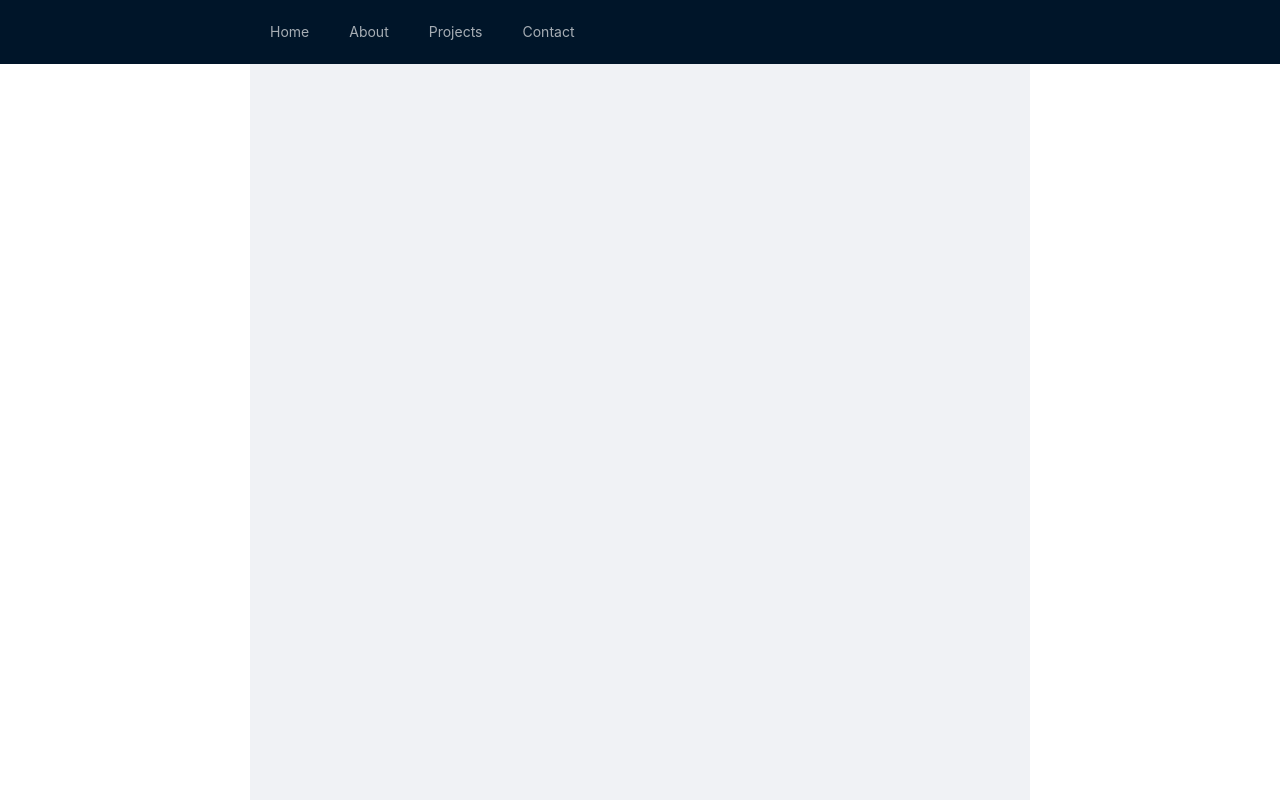
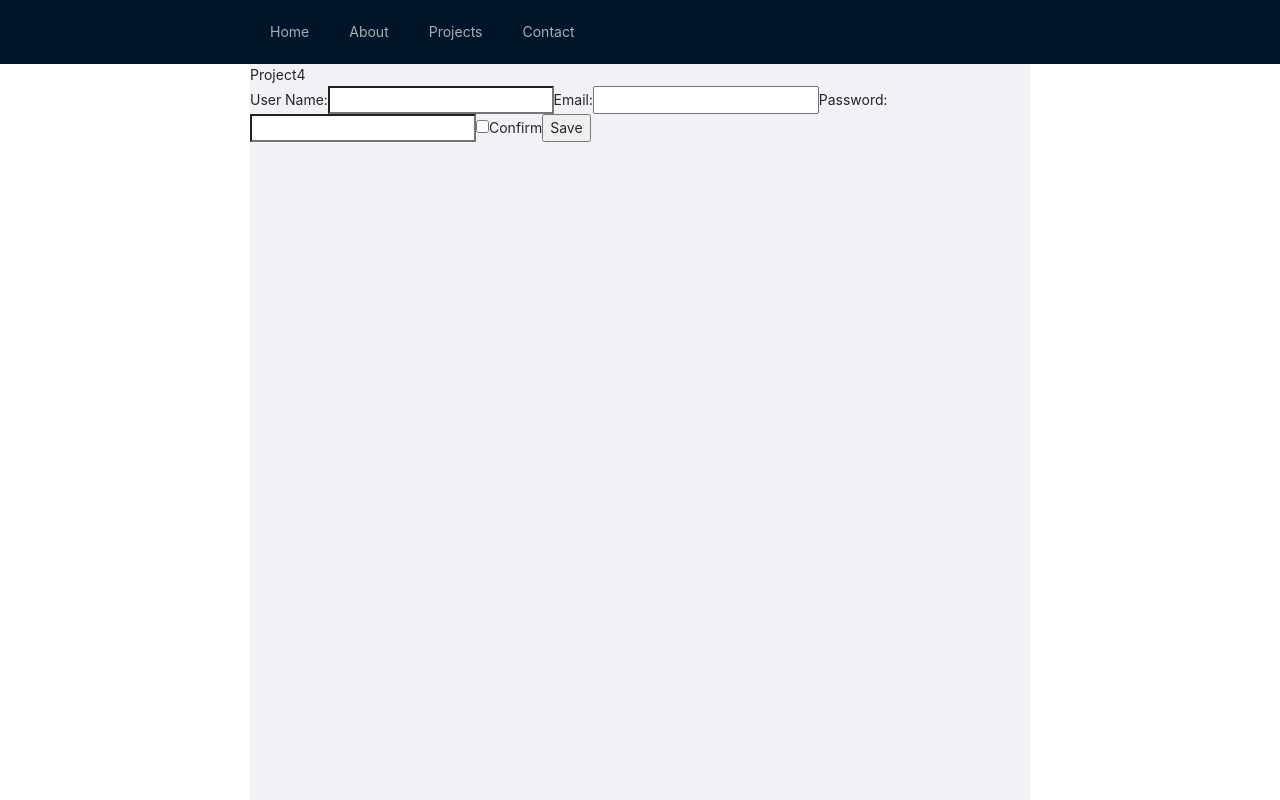
Before and after one commit to Shirai92/portfolio, a React (Create React App) app: page /project4 in a window 1280 px wide. Built offline with nearby package versions, Linux system fonts and the light colour scheme.

Commit message:
login page

```diff
--- a/src/components/nav/nav.jsx
+++ b/src/components/nav/nav.jsx
@@ -35,6 +35,10 @@ const Nav = () => {
           <Menu.Item key={"3"}>
             <Link to="/project3">Project3</Link>
           </Menu.Item>
+
+          <Menu.Item key={"4"}>
+            <Link to="/project4">Project4</Link>
+          </Menu.Item>
         </Menu.SubMenu>
 
         <Menu.Item style={{ float: "right" }}>
--- /dev/null
+++ b/src/pages/projects/project3/addTask.jsx
@@ -0,0 +1,125 @@
+import React, { useState } from "react";
+// import { useReducer } from "react";
+
+// const initialState = {
+//   text: "",
+//   check: false,
+//   date: new Date().toISOString().slice(0, 10),
+// };
+
+// function reducer(state, action) {
+//   switch (action.type) {
+//     case "CLEAR":
+//       return initialState;
+//     case "handleDate":
+//       return {
+//         ...state,
+//         date: action.payload.date,
+//       };
+//     case "handleText":
+//       return {
+//         ...state,
+//         text: action.payload.text,
+//       };
+//     case "handleCheck":
+//       return {
+//         ...state,
+//         check: action.payload.check,
+//       };
+//     default:
+//       throw new Error();
+//   }
+// }
+
+const AddTask = (props) => {
+  // const [state, dispatch] = useReducer(reducer, initialState);
+  const [text, setText] = useState("");
+  const [check, setCheck] = useState(false);
+  const [date, setDate] = useState(new Date().toISOString().slice(0, 10));
+
+  const handleSubmit = (e) => {
+    e.preventDefault();
+  };
+
+  const handleDate = (e) => {
+    setDate(e.target.value);
+  };
+
+  const handleText = (e) => {
+    setText(e.target.value);
+  };
+
+  const handleCheck = () => {
+    setCheck(!check);
+  };
+
+  const handleClick = () => {
+    console.log("click");
+    const isTaskAdded = props.addTask(text, date, check);
+    if (isTaskAdded === true) {
+      setText("");
+      setCheck(false);
+      setDate(new Date().toISOString().slice(0, 10));
+    }
+  };
+
+  // const handleDate = (e) => {
+  //   dispatch({
+  //     type: "handleDate",
+  //     payload: {
+  //       date: e.target.value,
+  //     },
+  //   });
+  // };
+
+  // const handleText = (e) => {
+  //   dispatch({
+  //     type: "handleText",
+  //     payload: {
+  //       text: e.target.value,
+  //     },
+  //   });
+  // };
+
+  // const handleCheck = () => {
+  //   dispatch({
+  //     type: "handleCheck",
+  //     payload: {
+  //       check: !state.check,
+  //     },
+  //   });
+  // };
+
+  // Reducer
+  // const handleClick = () => {
+  //   console.log("click");
+  //   const isTaskAdded = props.addTask(state.text, state.date, state.check);
+  //   if (isTaskAdded === true) {
+  //     dispatch({
+  //       type: "CLEAR",
+  //     });
+  //   }
+  // };
+
+  return (
+    <div>
+      <h1>TO DO APP</h1>
+      <form onSubmit={handleSubmit}>
+        <input
+          type="text"
+          placeholder="add task"
+          value={text}
+          onChange={handleText}
+        />
+        <input type="checkbox" checked={check} onChange={handleCheck} />
+        <label htmlFor="important">Piority</label>
+        <br />
+        <label htmlFor="date">deadline</label>
+        <input type="date" value={date} onChange={handleDate}></input>
+        <br />
+        <button onClick={handleClick}>Add</button>
+      </form>
+    </div>
+  );
+};
+export default AddTask;
--- /dev/null
+++ b/src/pages/projects/project3/task.jsx
@@ -0,0 +1,50 @@
+import React from "react";
+
+const Task = (props) => {
+  const { task, change, remove } = props;
+  const { active } = task;
+
+  return active ? (
+    <ActiveTask task={props.task} change={change} remove={remove} />
+  ) : (
+    <DoneTask task={props.task} change={change} remove={remove} />
+  );
+};
+
+const ActiveTask = (props) => {
+  const { task, change, remove } = props;
+  const { id, text, date, important } = task;
+  const redColor = { color: "red" };
+
+  return (
+    <div>
+      <p>
+        <strong style={important ? redColor : null}>{text}</strong> until{" "}
+        <span>{date} </span>
+        <button onClick={() => change(id)}>Done</button>
+        <button onClick={() => remove(id)}>X</button>
+      </p>
+    </div>
+  );
+};
+
+const DoneTask = (props) => {
+  const { task, remove } = props;
+  const { id, text, date, finishDate } = task;
+  const finish = new Date(finishDate).toLocaleDateString();
+
+  return (
+    <div>
+      <p>
+        <strong>{text}</strong>
+        <em> deadline {date} </em>
+        <br />
+        done
+        <span> {finish}</span>
+        <button onClick={() => remove(id)}>X</button>
+      </p>
+    </div>
+  );
+};
+
+export default Task;
--- /dev/null
+++ b/src/pages/projects/project3/taskList.jsx
@@ -0,0 +1,57 @@
+import React from "react";
+import Task from "./task";
+
+const TaskList = (props) => {
+  const active = props.tasks.filter((task) => task.active === true);
+  active.sort((a, b) => b.important - a.important);
+
+  const done = props.tasks.filter((task) => {
+    return task.active === false;
+  });
+  done.sort((a, b) => b.finishDate - a.finishDate);
+
+  const renderTasks = (tasks) => {
+    return tasks.map((task) => (
+      <Task
+        key={task.id}
+        task={task}
+        remove={props.remove}
+        change={props.change}
+      />
+    ));
+  };
+
+  return (
+    <>
+      <ActiveTasksList data={renderTasks(active)} />
+      <hr />
+      <DoneTasksList data={renderTasks(done)} />
+    </>
+  );
+};
+
+const ActiveTasksList = (props) => {
+  const { data } = props;
+
+  return (
+    <div>
+      <h1>Task to be done</h1>
+      {data.length > 0 ? data : <p>No tasks to be done</p>}
+    </div>
+  );
+};
+
+const DoneTasksList = (props) => {
+  const { data } = props;
+
+  return (
+    <div>
+      <h3>
+        Task done<em> ({data.length})</em>
+      </h3>
+      {data}
+    </div>
+  );
+};
+
+export default TaskList;
--- /dev/null
+++ b/src/pages/projects/project4/index.js
@@ -0,0 +1 @@
+export {default} from "./project4"
--- /dev/null
+++ b/src/pages/projects/project4/project4.jsx
@@ -0,0 +1,80 @@
+import React, { useState } from "react";
+
+const Project4 = () => {
+  const [userName, setUserName] = useState("");
+  const [email, setEmail] = useState("");
+  const [password, setPassword] = useState("");
+  const [checked, setChecked] = useState(false);
+
+  const handleInputNameChange = (e) => {
+    setUserName(e.target.value);
+  };
+
+  const handleInputEmailChange = (e) => {
+    setEmail(e.target.value);
+  };
+
+  const handleInputPasswordChange = (e) => {
+    setPassword(e.target.value);
+  };
+
+  const handleInputCheckboxChange = () => {
+    setChecked(!checked);
+  };
+
+  const handleSubmit = (e) => {
+    e.preventDefault();
+    console.log("work");
+  };
+  return (
+    <div>
+      Project4
+      <form onSubmit={handleSubmit} noValidate>
+        <label htmlFor="username">
+          User Name:
+          <input
+            type="text"
+            id="username"
+            name="username"
+            value={userName}
+            onChange={handleInputNameChange}
+          />
+        </label>
+
+        <label htmlFor="email">
+          Email:
+          <input
+            type="email"
+            id="email"
+            name="email"
+            value={email}
+            onChange={handleInputEmailChange}
+          />
+        </label>
+
+        <label htmlFor="password">
+          Password:
+          <input
+            type="text"
+            id="upassword"
+            name="password"
+            value={password}
+            onChange={handleInputPasswordChange}
+          />
+        </label>
+        <label htmlFor="accept">
+          <input
+            type="checkbox"
+            id="accept"
+            checked={checked}
+            onChange={handleInputCheckboxChange}
+          />
+          Confirm
+        </label>
+
+        <button>Save</button>
+      </form>
+    </div>
+  );
+};
+export default Project4;
--- a/src/routes/routes.jsx
+++ b/src/routes/routes.jsx
@@ -3,6 +3,7 @@ import { Route, Switch } from "react-router-dom";
 import Project1 from "../pages/projects/project1";
 import Project2 from "../pages/projects/project2";
 import Project3 from "../pages/projects/project3";
+import Project4 from "../pages/projects/project4";
 import Home from "../pages/home";
 import About from "../pages/about";
 import Contact from "../pages/contact";
@@ -15,6 +16,7 @@ const Routes = () => {
       <Route path="/project1" component={Project1} />
       <Route path="/project2" component={Project2} />
       <Route path="/project3" component={Project3} />
+      <Route path="/project4" component={Project4} />
       <Route path="/contact" component={Contact} />
     </Switch>
   );
```
